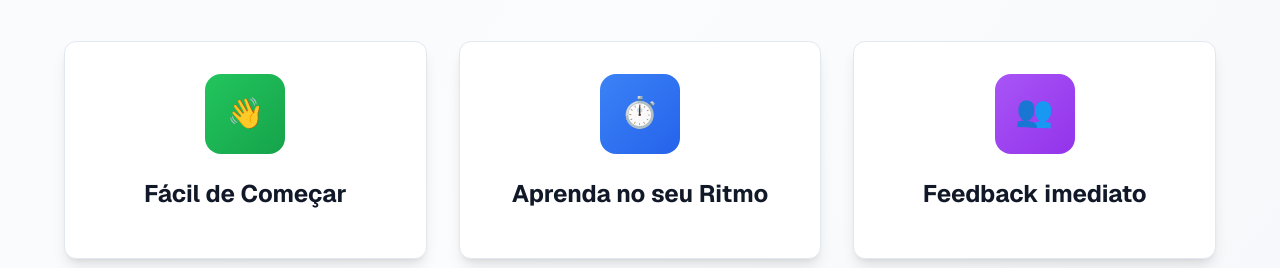
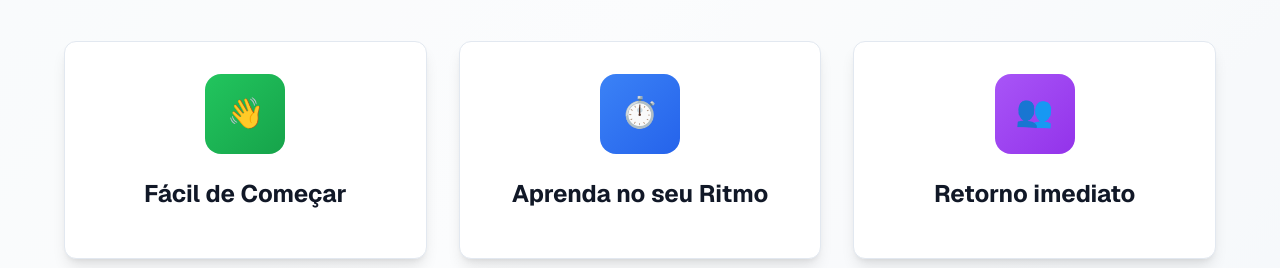
Before and after one commit to wallysom2/egua-front, a Next.js app: page / in a window 1280 px wide. Shown: the part 763-1031 px from the top of the page. Built offline with nearby package versions, Linux system fonts and the light colour scheme.

Commit message:
Atualiza terminologia de feedback para retorno em diversos componentes, incluindo a página principal, detalhes do exercício e análise da IA Gemini, para melhorar a clareza e a consistência da interface do usuário.

```diff
--- a/src/app/aluno/licoes/[id]/page.tsx
+++ b/src/app/aluno/licoes/[id]/page.tsx
@@ -133,7 +133,7 @@ export default function ExercicioAlunoDetalhes({
     acertos: number;
     total: number;
   } | null>(null);
-  const [mostrarFeedback, setMostrarFeedback] = useState(false);
+  const [mostrarRetorno, setMostrarRetorno] = useState(false);
   const [exercicioConcluido, setExercicioConcluido] = useState(false);
 
   useEffect(() => {
@@ -307,7 +307,7 @@ export default function ExercicioAlunoDetalhes({
 
     setResultados({ acertos, total: totalQuestoes });
     setExercicioFinalizado(true);
-    setMostrarFeedback(true);
+    setMostrarRetorno(true);
 
     const token = localStorage.getItem('token');
     try {
@@ -374,9 +374,9 @@ export default function ExercicioAlunoDetalhes({
         }
       }
 
-      // Mostrar feedback por 5 segundos e depois redirecionar
+      // Mostrar retorno por 5 segundos e depois redirecionar
       setTimeout(() => {
-        setMostrarFeedback(false);
+        setMostrarRetorno(false);
         router.push('/aluno');
       }, 5000);
     } catch (error) {
@@ -611,8 +611,8 @@ export default function ExercicioAlunoDetalhes({
         </div>
       </main>
 
-      {/* Feedback em Tela */}
-      {mostrarFeedback && resultados && (
+      {/* Retorno em Tela */}
+      {mostrarRetorno && resultados && (
         <motion.div
           initial={{ opacity: 0, y: 20 }}
           animate={{ opacity: 1, y: 0 }}
--- a/src/app/dashboard/licoes/[id]/components/AnaliseGemini.tsx
+++ b/src/app/dashboard/licoes/[id]/components/AnaliseGemini.tsx
@@ -192,7 +192,7 @@ export function AnaliseGemini({
             </span>
             <div>
               <h4 className="font-semibold text-lg mb-2">
-                Feedback da IA Gemini
+                Retorno da IA Gemini
               </h4>
               <p className="text-sm leading-relaxed whitespace-pre-wrap">
                 {analise.mensagem_personalizada.mensagem}
--- a/src/app/dashboard/licoes/[id]/components/PainelQuestao.tsx
+++ b/src/app/dashboard/licoes/[id]/components/PainelQuestao.tsx
@@ -6,7 +6,7 @@ interface PainelQuestaoProps {
   questao?: Questao;
   questaoAtual: number;
   totalQuestoes: number;
-  // Props para o feedback da IA Gemini
+  // Props para o retorno da IA Gemini
   respostaId?: string | null;
   userId?: string | number;
 }
@@ -63,7 +63,7 @@ export function PainelQuestao({
         </div>
       </div>
 
-      {/* Feedback da IA Gemini - Só para questões de programação */}
+      {/* Retorno da IA Gemini - Só para questões de programação */}
       {(questao.tipo === 'programacao' || questao.tipo === 'codigo') && respostaId && userId && (
         <div className="mb-6">
           <AnaliseGemini
--- a/src/app/dashboard/page.tsx
+++ b/src/app/dashboard/page.tsx
@@ -293,7 +293,7 @@ export default function Dashboard() {
                   Lições Práticas
                 </h3>
                 <p className="text-slate-600 dark:text-slate-300 text-lg mb-8 leading-relaxed">
-                  Exercícios interativos com feedback imediato.
+                  Exercícios interativos com retorno imediato.
                 </p>
                 <Link
                   href="/dashboard/licoes"
--- a/src/app/page.tsx
+++ b/src/app/page.tsx
@@ -204,9 +204,9 @@ export default function Home() {
               },
               {
                 icon: '👥',
-                title: 'Feedback imediato',
+                title: 'Retorno imediato',
                 gradient: 'from-purple-500 to-purple-600',
-                tooltip: 'Receba feedback instantâneo com IA',
+                tooltip: 'Receba retorno instantâneo com IA',
               },
             ].map((feature, index) => (
               <motion.div
```
